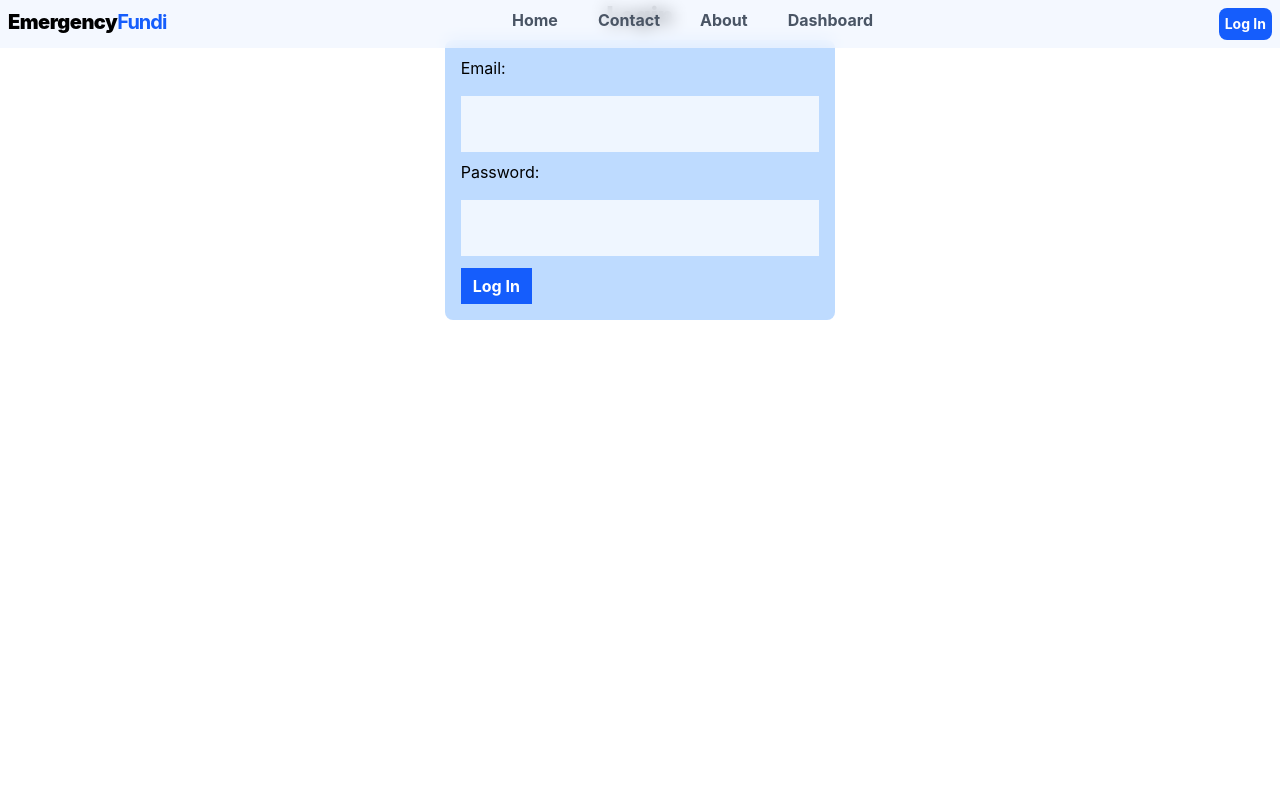
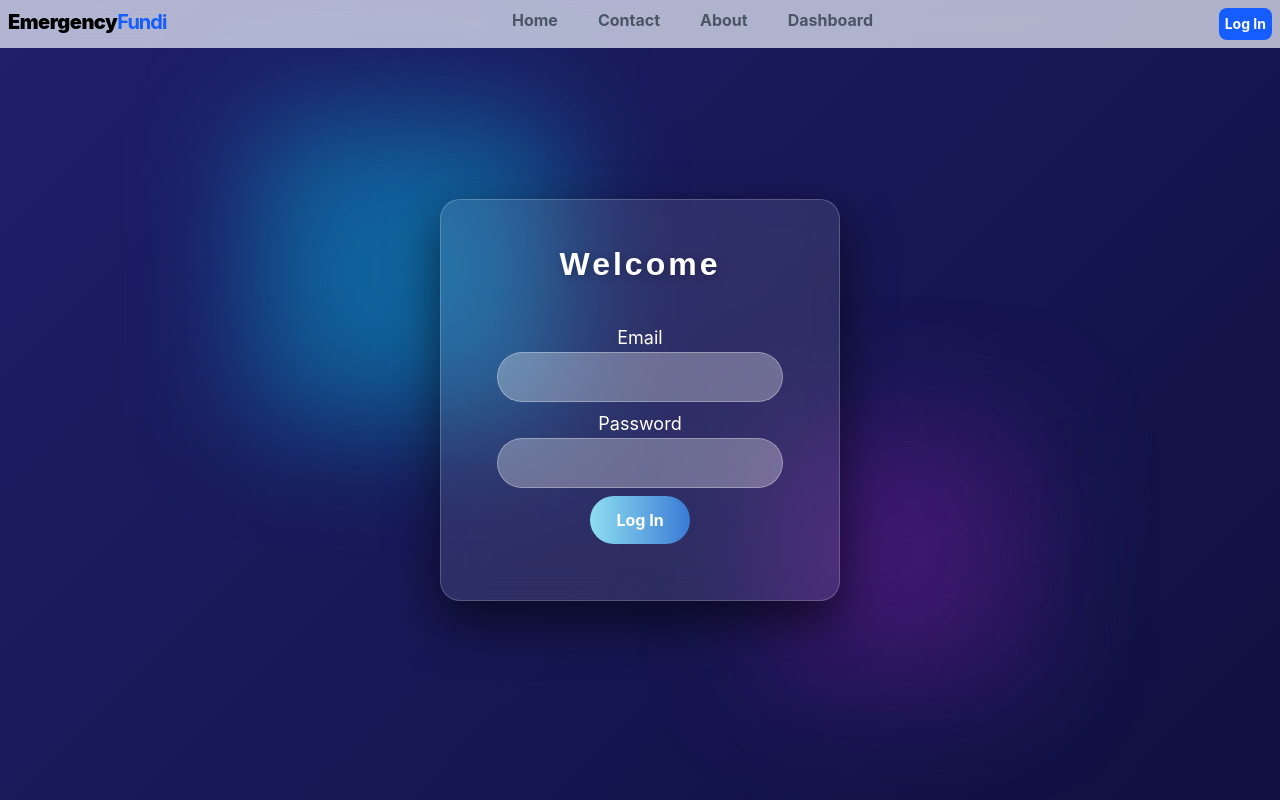
Before and after one commit to rollingsmajiwa/EmergencyFundi, a React (Vite) app: page /login in a window 1280 px wide. Built offline with nearby package versions, Linux system fonts and the light colour scheme.

Commit message:
Style: Add css to the login form

```diff
--- a/db.json
+++ b/db.json
@@ -113,6 +113,56 @@
       "location": "Githurai, Nairobi",
       "status": "Active",
       "date": "2026-08-03"
+    },
+    {
+      "id": "9VIemhc5rjk",
+      "clientId": "rollingsmajiwa",
+      "fundiName": "John Kamau",
+      "category": "Plumber",
+      "phone": "+254712345678",
+      "location": "Westlands, Nairobi",
+      "status": "Active",
+      "date": "2026-08-03"
+    },
+    {
+      "id": "cSmsxPjRATg",
+      "clientId": "rollingsmajiwa",
+      "fundiName": "Mary Mwai",
+      "category": "Plumber",
+      "phone": "+254712345678",
+      "location": "Kariobangi, Nairobi",
+      "status": "Active",
+      "date": "2026-08-03"
+    },
+    {
+      "id": "GDwDsKoDcOk",
+      "clientId": "gloria",
+      "fundiName": "Cris Muturi",
+      "category": "Mason",
+      "phone": "+254712345678",
+      "location": "Githurai, Nairobi",
+      "status": "Active",
+      "date": "2026-08-03"
+    },
+    {
+      "id": "FbGVeo-Qh8A",
+      "clientId": "Chero",
+      "fundiName": "John Kamau",
+      "category": "Plumber",
+      "phone": "+254712345678",
+      "location": "Westlands, Nairobi",
+      "status": "Active",
+      "date": "2026-08-03"
+    },
+    {
+      "id": "xAUj3ILTD-w",
+      "clientId": "Chero",
+      "fundiName": "John Kamau",
+      "category": "Plumber",
+      "phone": "+254712345678",
+      "location": "Westlands, Nairobi",
+      "status": "Active",
+      "date": "2026-08-03"
     }
   ],
   "$schema": "./node_modules/json-server/schema.json"
--- a/src/dashboardsLayout/Profile.jsx
+++ b/src/dashboardsLayout/Profile.jsx
@@ -57,7 +57,7 @@ export default function Profile() {
           {bookings.length > 0 && (
             <div className="border-b-4 border-gray-700 mb-2">
               <h2 className="text-xl font-bold text-gray-800 mb-4">Fundis</h2>
-              <div className="grid grid-cols-1 md:grid-cols-2 gap-4 ">
+              <div className="grid grid-cols-1 md:grid-cols-2 gap-4">
                 {bookings.map((b) => (
                   <div key={b.id}>
                     <div className="bg-white border border-gray-200 p-4 rounded-2xl shadow-sm transition-all duration-300 hover:-translate-y-2 hover:shadow-xl hover:border-blue-200 cursor-pointer">
--- /dev/null
+++ b/src/pages/Login.css
@@ -0,0 +1,93 @@
+.main-card {
+    margin: 0;
+    height: 100vh;
+    display: flex;
+    justify-content: center;
+    align-items: center;
+    overflow: hidden;
+    background: linear-gradient(-45deg, rgb(5, 5, 33), rgb(35, 35, 118), rgb(100, 100, 182));
+    animation: breathe 10s ease infinite;
+    background-size: 400% 400%;
+}
+@keyframes breathe {
+    0% {background-position: 0% 50%;}
+    50% {background-position: 100% 50%;}
+    100% {background-position: 0% 50%;}
+}
+.blob-1 {
+    width: 300px;
+    height: 300px;
+    background-color: rgba(0, 210, 255, 0.4);
+    top: 15%;
+    left: 20%;
+    z-index: 1;
+    position: absolute;
+    filter: blur(60px);
+}
+.blob-2 {
+width: 250px;
+height: 250px;
+background: rgba(123, 31, 162, 0.4);
+bottom: 15%;
+right: 20%;
+z-index: 1;
+position: absolute;
+filter: blur(60px);
+
+}
+.card {
+    position: relative;
+    z-index: 2;
+    border-radius: 20px;
+    width: 400px;
+    padding: 40px;
+    text-align: center;
+    backdrop-filter: blur(15px);
+    background: rgba(255, 255, 255, 0.1);
+    border: 1px solid rgba(255, 255, 255, 0.2);
+    box-shadow: 0px 20px 50px rgba(0, 0, 0, 0.6);
+}
+.logbtn {
+    width: 100px;
+    padding: 12px;
+    border-radius: 50px;
+    border: none;
+    background: linear-gradient(90deg, #8fdef0, #3a7bd5 );
+    color: white;
+    font-weight: bold;
+    cursor: pointer;
+    transition: all 0.3s;
+}
+.input {
+    width: 100%;
+    padding: 12px;
+    border-radius: 50px;
+    box-sizing: border-box;
+    background: rgba(255, 255, 255, 0.3);
+    color: white;
+    transition: 0.3s ease;
+    border: 1px solid rgb(255, 255, 255, 0.3);
+    margin-bottom: 8px;
+}
+.email {
+    width: 100%;
+    padding: 12px;
+    border-radius: 50px;
+    box-sizing: border-box;
+    background: rgba(255, 255, 255, 0.3);
+    color: white;
+    transition: 0.3s ease;
+    border: 1px solid rgb(255, 255, 255, 0.3);
+    color: white;
+}
+.headerForm {
+     font-family: sans-serif;
+    color: white;
+    letter-spacing: 3px;
+
+    text-shadow: 2px 2px 10px rgba(0, 0, 0, 0.3);
+    margin-bottom: 20px;
+    font-weight: 900;
+    font-size: xx-large;
+
+}
--- a/src/pages/Login.jsx
+++ b/src/pages/Login.jsx
@@ -1,6 +1,7 @@
 import React, { useState, useContext } from 'react'
 import { useNavigate } from 'react-router-dom'
 import { AuthContext } from '../context/AuthContext'
+import './Login.css'
 
 function Login() {
   const [email, setEmail] = useState('')
@@ -27,19 +28,21 @@ function Login() {
   }
   return (
     <>
-      <div className='flex justify-center items-center'>
-        <div>
-          <h2 className='text-black text-2xl text-center font-black'>Login</h2>
-          <form className='bg-blue-200 rounded-lg mt-2 p-4' action="#" onSubmit={handleSubmit}>
+      <div className='main-card'>
+        <div className='blob-1'></div>
+        <div className='blob-2'></div>
+        <div className='card'>
+          <h2 className='headerForm'>Welcome</h2>
+          <form className=' mt-2 p-4' action="#" onSubmit={handleSubmit}>
             <div className='mb-2'>
-              <label htmlFor="email">Email:</label>
-              <input type="email" value={email} onChange = {(event) => setEmail(event.target.value)} required className="text-black w-full p-4 mt-4 bg-blue-50" />
+              <label className='text-white text-lg' htmlFor="email">Email</label>
+              <input type="email" value={email} onChange = {(event) => setEmail(event.target.value)} required className="email" />
             </div>
             <div>
-              <label htmlFor="password">Password:</label>
-              <input className='bg-blue-50 w-full text-black p-4 mt-4' type="password" value={password} onChange={(event)=> setPassword(event.target.value)} required />
+              <label className='text-white text-lg' htmlFor="password">Password</label>
+              <input className='input' type="password" value={password} onChange={(event)=> setPassword(event.target.value)} required />
             </div>
-            <button className=' mt-3 flex justify-center py-1.5 px-3 cursor-auto bg-blue-600 hover:bg-blue-400 text-white font-bold'>Log In</button>
+            <button className='logbtn'>Log In</button>
           </form>
         </div>
       </div>
```
